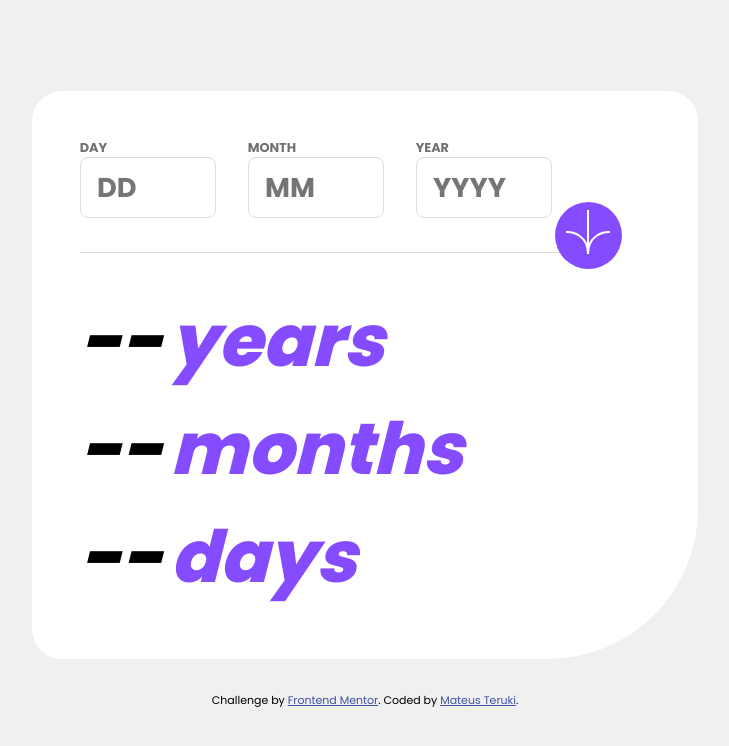
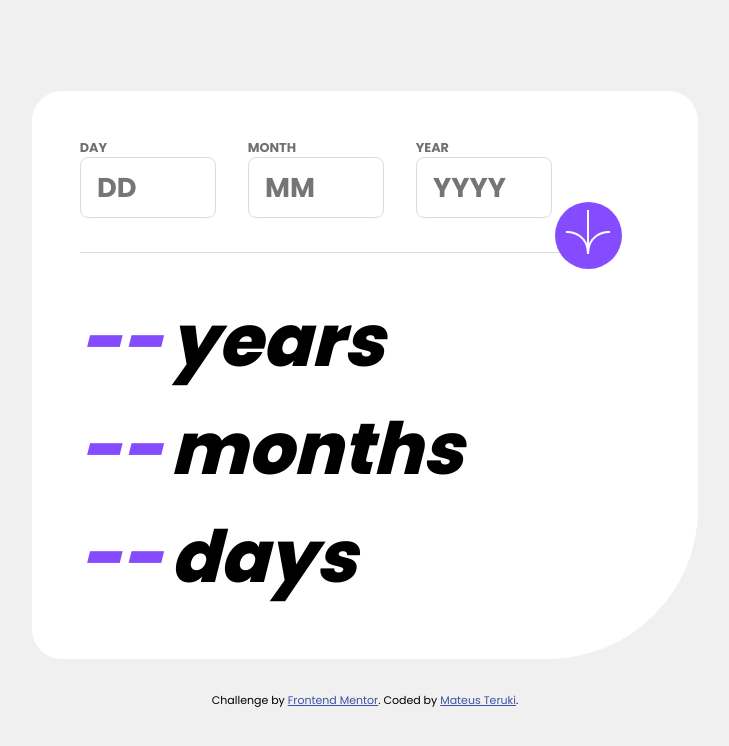
Before and after one commit to terukimateus/age-calculator, a plain HTML site: page index.html in a window 1280 px wide. Shown: the whole page, without its empty margins (275-1004 px from the left). Drawn offline with Linux system fonts and the light colour scheme.

Commit message:
alterado cor span

```diff
--- a/assets/styles.scss
+++ b/assets/styles.scss
@@ -51,9 +51,11 @@ body {
             div {
                 display: flex;
                 gap: 0.1em;
-
+                span {
+                    color: hsl(259, 100%, 65%);
+                }
                 p {
-                    color: hsl(259, 100%, 65%);
+                    color: hsl(0, 0%, 0%);
                 }
             }
         }
```
Also changed, not shown: assets/styles.css, 1 other file.
